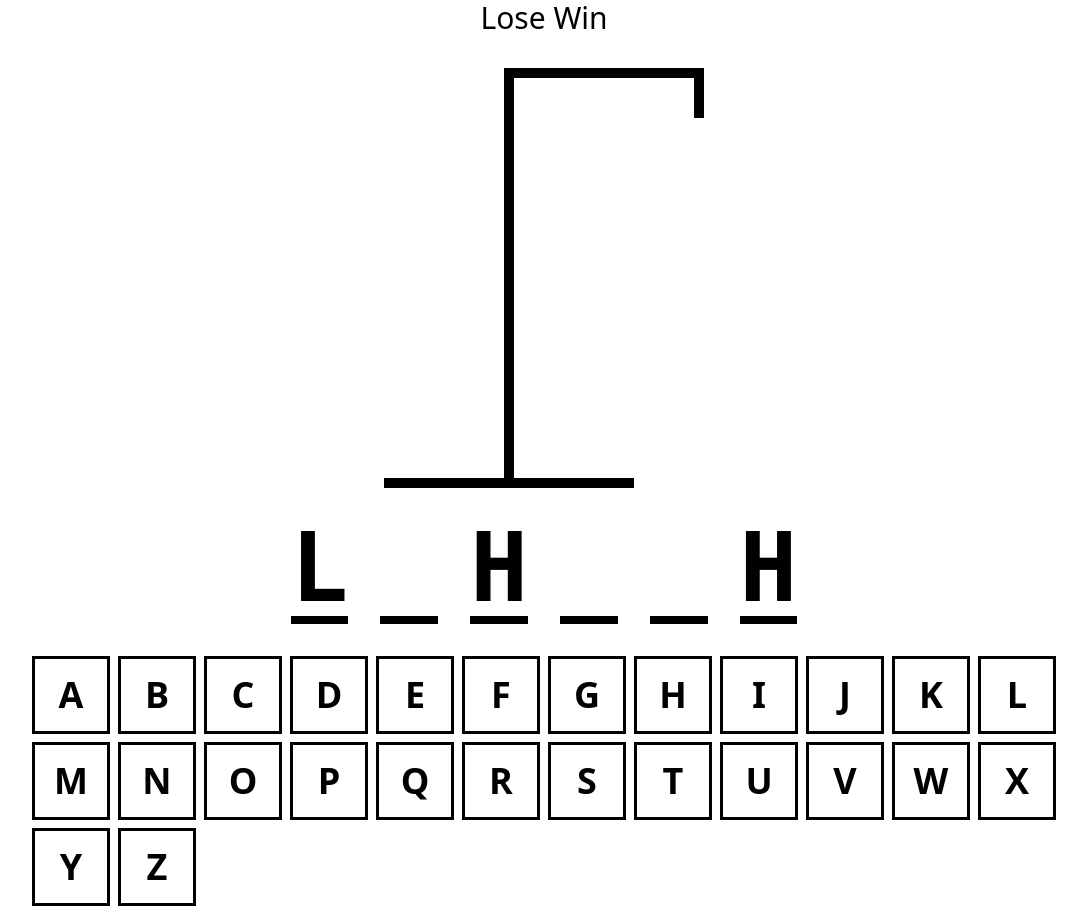
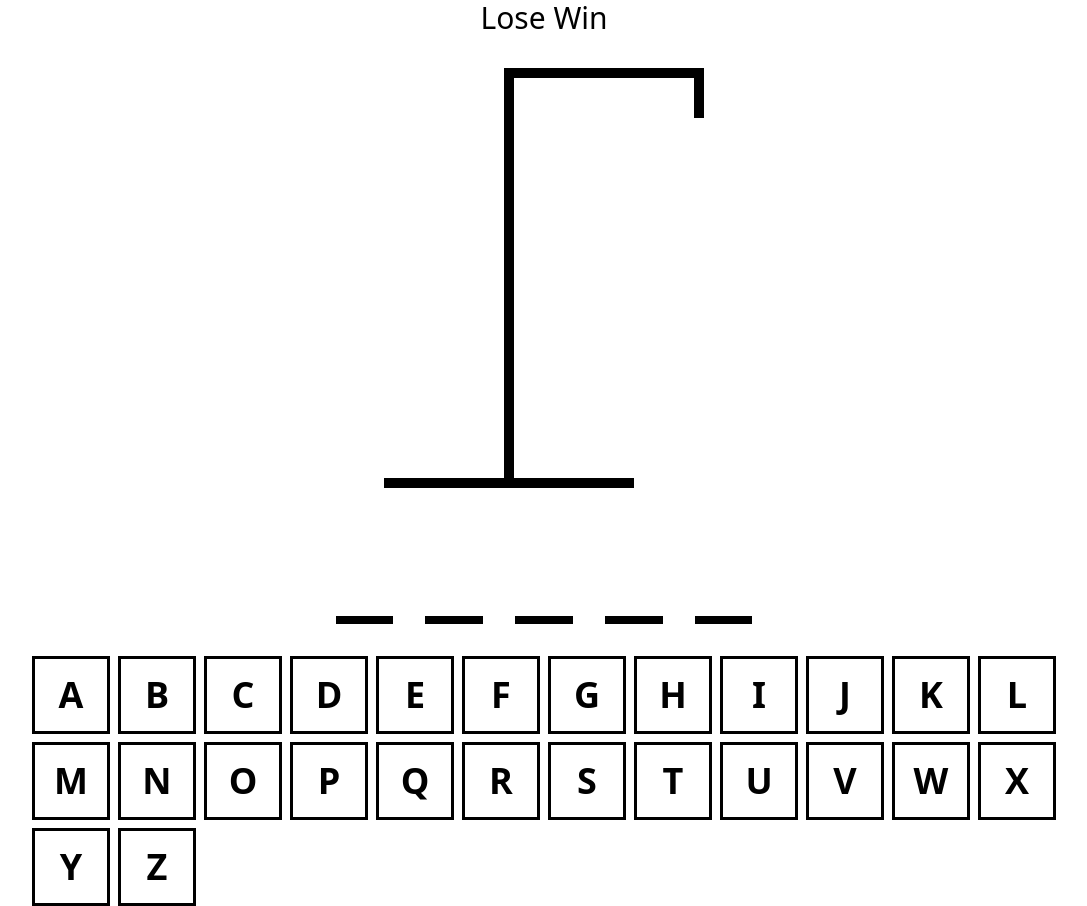
Before and after one commit to chantaseng/react-ts-hangman, a React (Vite) app: page / in a window 1280 px wide. Shown: the whole page, without its empty margins (96-1183 px from the left). Built offline with nearby package versions, Linux system fonts and the light colour scheme.

Commit message:
logic for the guessedLetters or wordToGuess

```diff
--- a/src/App.tsx
+++ b/src/App.tsx
@@ -21,7 +21,10 @@ function App() {
       <div className="mx-auto my-0 flex max-w-5xl flex-col items-center gap-8">
         <div className="text-center text-3xl">Lose Win</div>
         <HangmanDrawing numberOfGuesses={incorrectLetters.length} />
-        <HangmanWord />
+        <HangmanWord
+          guessedLetters={guessedLetters}
+          wordToGuess={wordToGuess}
+        />
         <div className="self-stretch">
           <Keyboard />
         </div>
--- a/src/HangmanWord.tsx
+++ b/src/HangmanWord.tsx
@@ -1,10 +1,12 @@
-export function HangmanWord() {
-  const word = "lohpoh";
-  const guessedLetters = ["l", "h"];
+type HangmanWordProps = {
+  guessedLetters: string[];
+  wordToGuess: string;
+};
 
+export function HangmanWord({ guessedLetters, wordToGuess }: HangmanWordProps) {
   return (
     <div className="flex gap-8 font-mono text-8xl font-bold uppercase">
-      {word.split("").map((letter, index) => (
+      {wordToGuess.split("").map((letter, index) => (
         <span className="border-b-8 border-black" key={index}>
           <span
             className={
```
